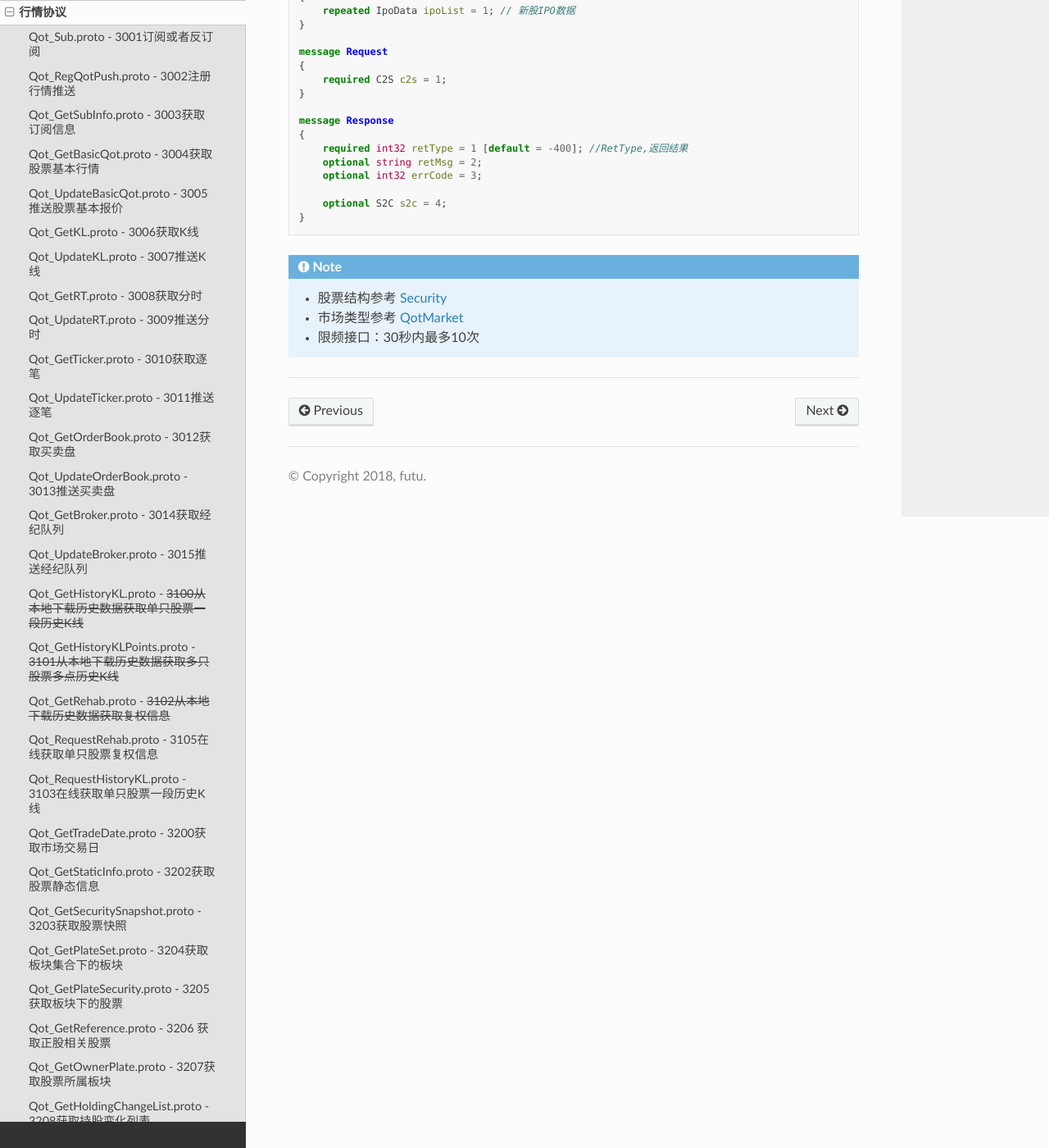
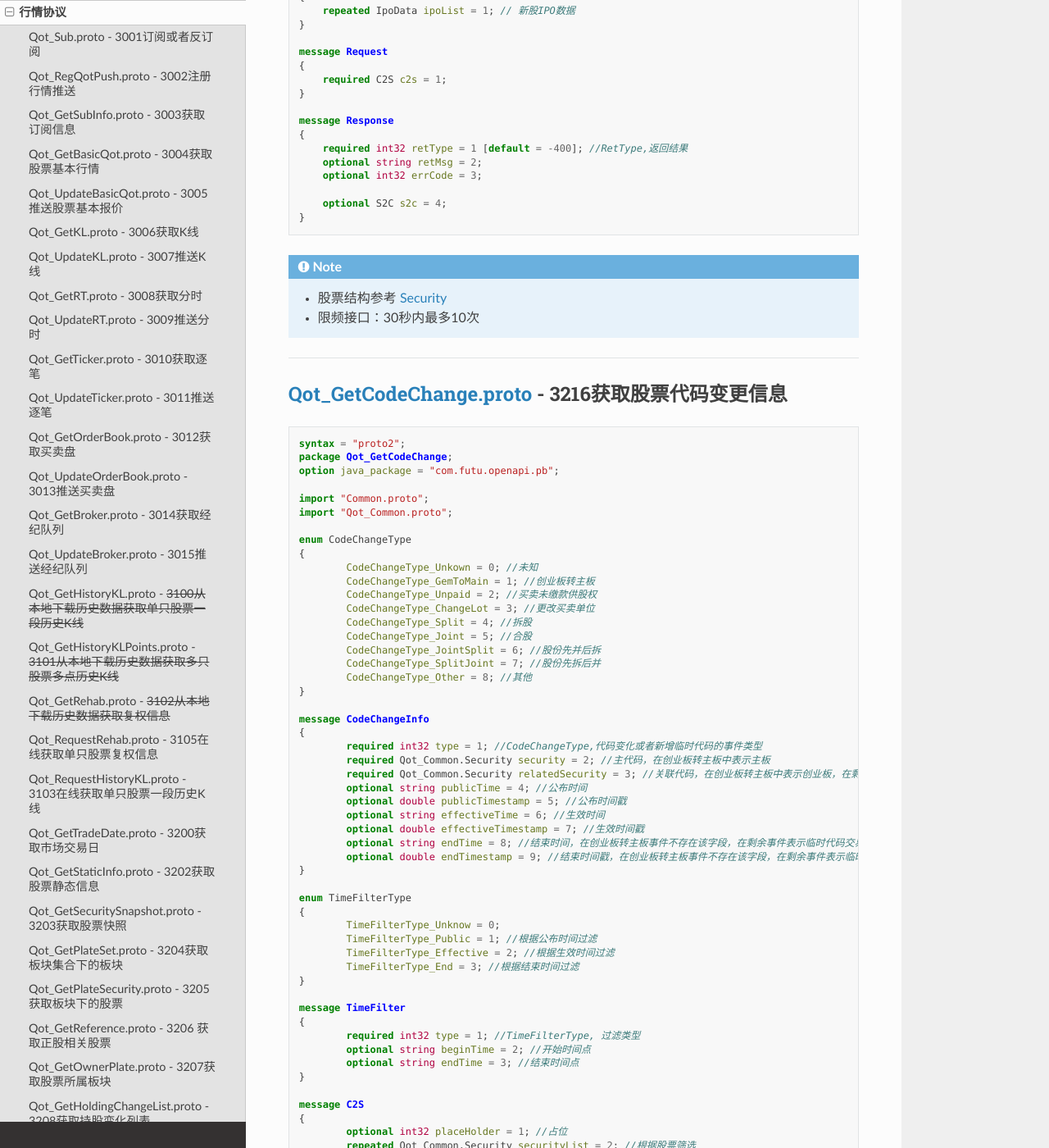
Before and after one commit to FutunnOpen/futu-api-doc, a Sphinx documentation site: the page built from doc_maker/source/protocol/quote_protocol.rst, in a window 1280 px wide and 1400 px high, scrolled down 37299 px. Shown: the whole window at 82% size. Built offline with Sphinx 7.4.7 and the Read the Docs theme 2.0.0, drawn with Linux system fonts in a browser that asks for light colours; some of the changed text lies outside the part shown.

Commit message:
补充c#和java的新增协议文档

```diff
--- a/doc_maker/source/java/Trade_API.rst
+++ b/doc_maker/source/java/Trade_API.rst
@@ -7,7 +7,6 @@
 交易API
 =======
 
---------------
 
   .. _getAccList: ../protocol/trade_protocol.html#trd-getacclist-proto-2001
   .. _unlockTrade: ../protocol/trade_protocol.html#trd-unlocktrade-proto-2005
--- a/doc_maker/source/protocol/quote_protocol.rst
+++ b/doc_maker/source/protocol/quote_protocol.rst
@@ -2104,7 +2104,92 @@
 .. note::
 
 	* 股票结构参考 `Security <base_define.html#security>`_
-	* 市场类型参考 `QotMarket <base_define.html#qotmarket>`_
 	* 限频接口：30秒内最多10次
 
 -------------------------------------
+
+`Qot_GetCodeChange.proto <https://github.com/FutunnOpen/py-futu-api/tree/master/futu/common/pb/Qot_GetCodeChange.proto>`_ - 3216获取股票代码变更信息
+------------------------------------------------------------------------------------------------------------------------------------------------------------------
+
+.. code-block:: protobuf
+
+	syntax = "proto2";
+	package Qot_GetCodeChange;
+	option java_package = "com.futu.openapi.pb";
+
+	import "Common.proto";
+	import "Qot_Common.proto";
+
+	enum CodeChangeType
+	{
+		CodeChangeType_Unkown = 0; //未知
+		CodeChangeType_GemToMain = 1; //创业板转主板
+		CodeChangeType_Unpaid = 2; //买卖未缴款供股权
+		CodeChangeType_ChangeLot = 3; //更改买卖单位
+		CodeChangeType_Split = 4; //拆股
+		CodeChangeType_Joint = 5; //合股
+		CodeChangeType_JointSplit = 6; //股份先并后拆
+		CodeChangeType_SplitJoint = 7; //股份先拆后并
+		CodeChangeType_Other = 8; //其他
+	}
+
+	message CodeChangeInfo
+	{
+		required int32 type = 1; //CodeChangeType,代码变化或者新增临时代码的事件类型
+		required Qot_Common.Security security = 2; //主代码，在创业板转主板中表示主板
+		required Qot_Common.Security relatedSecurity = 3; //关联代码，在创业板转主板中表示创业板，在剩余事件中表示临时代码
+		optional string publicTime = 4; //公布时间
+		optional double publicTimestamp = 5; //公布时间戳
+		optional string effectiveTime = 6; //生效时间
+		optional double effectiveTimestamp = 7; //生效时间戳
+		optional string endTime = 8; //结束时间，在创业板转主板事件不存在该字段，在剩余事件表示临时代码交易结束时间
+		optional double endTimestamp = 9; //结束时间戳，在创业板转主板事件不存在该字段，在剩余事件表示临时代码交易结束时间
+	}
+
+	enum TimeFilterType
+	{
+		TimeFilterType_Unknow = 0;
+		TimeFilterType_Public = 1; //根据公布时间过滤
+		TimeFilterType_Effective = 2; //根据生效时间过滤
+		TimeFilterType_End = 3; //根据结束时间过滤
+	}
+
+	message TimeFilter
+	{
+		required int32 type = 1; //TimeFilterType, 过滤类型
+		optional string beginTime = 2; //开始时间点
+		optional string endTime = 3; //结束时间点
+	}
+
+	message C2S
+	{
+		optional int32 placeHolder = 1; //占位
+		repeated Qot_Common.Security securityList = 2; //根据股票筛选
+		repeated TimeFilter timeFilterList = 3; //根据时间筛选
+		repeated int32 typeList = 4; //CodeChangeType，根据类型筛选
+	}
+
+	message S2C
+	{
+		repeated CodeChangeInfo codeChangeList = 1; //股票代码更换信息，目前仅有港股数据
+	}
+
+	message Request
+	{
+		required C2S c2s = 1;
+	}
+
+	message Response
+	{
+		required int32 retType = 1 [default = -400]; //RetType,返回结果
+		optional string retMsg = 2;
+		optional int32 errCode = 3;
+
+		optional S2C s2c = 4;
+	}
+
+
+
+.. note::
+
+  * 股票结构参考 `Security <base_define.html#security>`_
```
Also changed, not shown: doc_maker/source/java/Quote_API.rst (+6 -2 lines), doc_maker/source/net/Quote_API.rst (+5 -2 lines).
